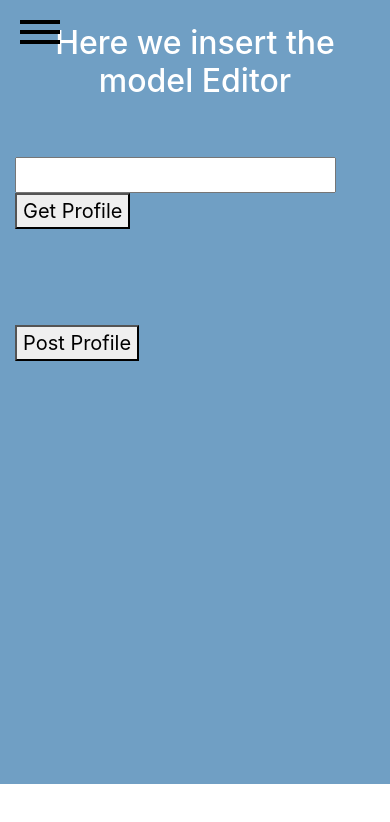
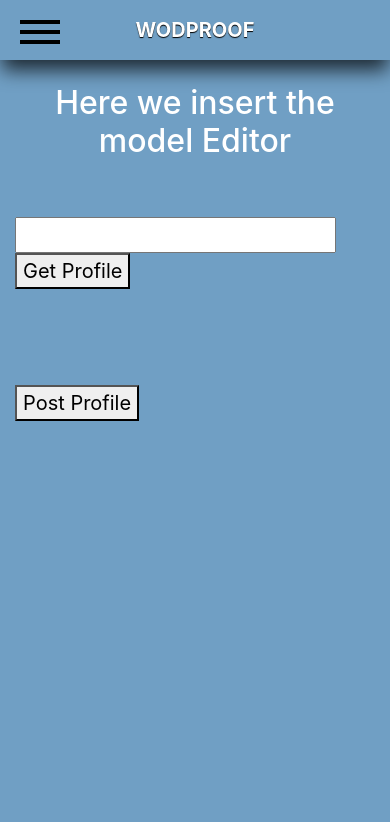
Before and after one commit to Stepanic4/My-Angular-6, an Angular app: page /home in a window 390 px wide. Shown: the top 822 px of the page. Built offline with nearby package versions, Linux system fonts and the light colour scheme.

Commit message:
minor changes nav

```diff
--- a/src/app/component/navigation/navigation.component.html
+++ b/src/app/component/navigation/navigation.component.html
@@ -19,13 +19,6 @@
                     <a class="nav-link" routerLink="/about" href="javascript:void(0);">
                         ABOUT
                     </a>
-                </li>
-                <li>
-                    <select>
-                        <option value="" hidden disabled selected>English</option>
-                        <option>Francais</option>
-                        <option>Espanol</option>
-                    </select>
                 </li>
             </ul>
         </div>
@@ -51,13 +44,20 @@
                 </li>
             </ul>
         </div>
-        <div class="menu-icon">
-            <div class="bar1"></div>
-            <div class="bar2"></div>
-            <div class="bar3"></div>
+        <div class="mobile">
+            <div class="menu-icon">
+                <div class="bar1"></div>
+                <div class="bar2"></div>
+                <div class="bar3"></div>
+            </div>
+            <div class="logo-mobile text-center">
+                <a class="font-weight-bold" href="javascript:void(0);">WODProof</a>
+            </div>
         </div>
+
         <div class="x-bar">
             <div class="side-bar1"></div>
             <div class="side-bar2"></div>
         </div>
     </div>
+</div>
--- a/src/app/component/navigation/navigation.component.scss
+++ b/src/app/component/navigation/navigation.component.scss
@@ -1,31 +1,7 @@
-
-//nav {
-//  width: 100%;
-//  height: 60px;
-//  li {
-//    &:hover {
-//      background-color: #00c3f9;
-//    }
-//    a {
-//      color: #ffffff !important;
-//      &:active {
-//        color: #adff2f !important;
-//      }
-//    }
-//  }
-//}
-//
-//.collapse.show {
-//  background-color: #007bff;
-//  width: 100%;
-//  margin: 0 -17px;
-//  padding: 0 20px;
-//  transition: 5ms;
-//}
 
 #wrapper {
   max-width: 100%;
-  margin:0 auto;
+  margin: 0 auto;
   padding: 0;
 }
 
@@ -34,23 +10,28 @@
 }
 
 #menu {
+  display: inline-block;
   max-width: 100%;
   text-transform: uppercase;
   text-align: center;
   background: #69c;
+  -webkit-box-shadow: 0px 12px 19px -2px rgba(0,0,0,0.74);
+  -moz-box-shadow: 0px 12px 19px -2px rgba(0,0,0,0.74);
+  box-shadow: 0px 12px 19px -2px rgba(0,0,0,0.74);
 
-  text-shadow:0 1px 1px black;
+  text-shadow: 0 1px 1px black;
 }
 
 #menu ul {
   display: inline-grid;
   grid-template-columns: 1fr 1fr 1fr 1fr 1fr 1fr 1fr;
   align-items: center;
-  padding:0;
-  margin:0;
+  padding: 0;
+  margin: 0;
 }
-#menu li{
-  list-style:none;
+
+#menu li {
+  list-style: none;
   margin: 5px 10px;
 }
 
@@ -60,32 +41,29 @@
   text-decoration: none;
 }
 
-/*#menu li:hover{
-    background: #36c;
-    color: #ff0;
-
-    -webkit-transition-property: color, background;
-    -webkit-transition-duration: 0.5s, 0.5s;
-    }*/
 .fixed {
-  position:fixed;
-  top:-5px; left:0;
-  width:100%;
-  padding:10px 0;
+  position: fixed;
+  top: -5px;
+  left: 0;
+  width: 100%;
+  padding: 10px 0;
 
   -moz-box-shadow: 5px 5px 20px #333;
   -webkit-box-shadow: 5px 5px 20px #333;
   box-shadow: 5px 5px 20px #333;
 }
+
 .transbg {
   background-color: rgba(60, 130, 190, 0.7);
 }
+
 #main {
   display: grid;
   margin: 0 auto;
   text-align: center;
   width: 60%;
 }
+
 #payment {
   display: grid;
   text-align: center;
@@ -99,26 +77,36 @@
   border-top: 1px solid gray;
   border-bottom: 1px solid gray;
 }
+
 #quest {
   display: grid;
   text-align: center;
   grid-template-columns: 1fr;
 }
+
 #quest .pin {
   display: grid;
   grid-template-columns: 1fr 1fr;
   align-items: center;
 }
+
 #quest b {
   text-align: right;
 }
+
 #quest img {
   width: 140px;
 }
+
 .side-nav {
   display: none;
 }
+
 .menu-icon {
+  display: none;
+}
+
+.logo-mobile {
   display: none;
 }
 
@@ -132,13 +120,32 @@
   .menu-icon {
     display: block;
   }
+  .mobile {
+    display: inline-block;
+    -webkit-box-shadow: 0px 12px 19px -2px rgba(0,0,0,0.74);
+    -moz-box-shadow: 0px 12px 19px -2px rgba(0,0,0,0.74);
+    box-shadow: 0px 12px 19px -2px rgba(0,0,0,0.74);
+    width: 100%;
+    height: 60px;
+    background-color: #709fc4;
+    .logo-mobile {
+      display: block;
+      padding-top: 15px;
+      a {
+        color: #ffffff;
+        text-transform: uppercase;
+        text-shadow: 0 1px 1px black;
+      }
+    }
+  }
+
 }
 
 /*/////////////////////=================================================/////*/
 .side-nav {
   background-color: rgba(0, 0, 0, 0.91);
-  width: 300px !important;
-  height: 500px;
+  width: 100%;
+  height: 100%;
   text-align: center;
   overflow: hidden;
   z-index: 1;
@@ -172,18 +179,12 @@
   cursor: pointer;
   color: #FFF;
 }
-@media (max-width: 767px) {
-  .side-nav {
-    width: 100% !important;
-    left: -100%;
-  }
+
+.side-nav {
+  width: 100% !important;
+  left: -100%;
 }
-@media (min-width: 992px) and (max-width: 1199px) {
-  .side-nav {
-    width: 270px !important;
-    left: -270px;
-  }
-}
+
 .menu-icon {
   height: 24px;
   width: 40px;
@@ -212,7 +213,8 @@
 .x-bar {
   position: absolute;
   top: -30px;
-  left: 307px !important;
+  z-index: 1;
+  left: 90% !important;
   width: 30px;
   height: 30px;
   display: block;
@@ -224,7 +226,7 @@
 }
 
 .x-bar > div {
-  background-color: black;
+  background-color: #ff0000;
   width: 100%;
   height: 4px;
   margin-bottom: 6px;
@@ -232,11 +234,11 @@
 }
 
 .x-bar .side-bar1 {
-  -webkit-transform: rotate(-45deg)translate(-8px, 7px);
-  -moz-transform: rotate(-45deg)translate(-8px, 7px);
-  -o-transform: rotate(-45deg)translate(-8px, 7px);
-  -ms-transform: rotate(-45deg)translate(-8px, 7px);
-  transform: rotate(-45deg)translate(-8px, 7px);
+  -webkit-transform: rotate(-45deg) translate(-8px, 7px);
+  -moz-transform: rotate(-45deg) translate(-8px, 7px);
+  -o-transform: rotate(-45deg) translate(-8px, 7px);
+  -ms-transform: rotate(-45deg) translate(-8px, 7px);
+  transform: rotate(-45deg) translate(-8px, 7px);
 }
 
 .x-bar .side-bar2 {
@@ -246,26 +248,3 @@
   -ms-transform: rotate(45deg) translate(1px, 0px);
   transform: rotate(45deg) translate(1px, 0px);
 }
-@media (max-width: 766px) {
-  .x-bar {
-    z-index: 1;
-    left: 90% !important;
-  }
-  .x-bar > div {
-    background-color: #888;
-  }
-}
-@media (min-width: 767px) {
-  .x-bar {
-    left: 2%;
-  }
-}
-@media (min-width: 992px) and (max-width: 1199px) {
-  .x-bar {
-    z-index: 1;
-    left: 280px !important;
-  }
-  .x-bar > div {
-    background-color: black;
-  }
-}
--- a/src/assets/js/wodproof.js
+++ b/src/assets/js/wodproof.js
@@ -35,8 +35,6 @@ export function Wodproof_init(){
     });//jQuery
 
 
-
-
     var $xBar = $(".x-bar"),
         $sideNav = $(".side-nav"),
         $menuIcon = $(".menu-icon");
@@ -48,36 +46,17 @@ export function Wodproof_init(){
         $xBar.css({
             top: 30
         });
-        if ($(window).width() < 767) {
-            $sideNav.css({
-                left: 0
-            });
-        }
-        if ($(window).width() < 992) {
-            $sideNav.css({
-                width: 270
-            });
-        }
     });
     $xBar.click(function() {
         $sideNav.css({
-            left: -307
+            left: -100 + "%"
         });
         $menuIcon.fadeIn(500);
         $xBar.css({
             top: -30
         });
-        if ($(window).width() < 767) {
-            $sideNav.css({
-                left: -100 + "%"
-            });
-        }
-        if ($(window).width() < 991 && $(window).width() > 1199) {
-            $sideNav.css({
-                left: -270
-            });
-        }
     });
 
 // ========END Burger========
-}
+
+} /*===END init====*/
--- a/src/styles.scss
+++ b/src/styles.scss
@@ -32,3 +32,18 @@ body {
   width: 100%;
   min-height:calc(100vh - 60px);
 }
+
+//==============================================Media Queries============================
+@media (max-width: 992px) {
+  .home-page {
+    min-height: 100vh;
+  }
+
+  .user-page {
+    min-height: 100vh;
+  }
+
+  .about-page {
+    min-height: 100vh;
+  }
+}
```
